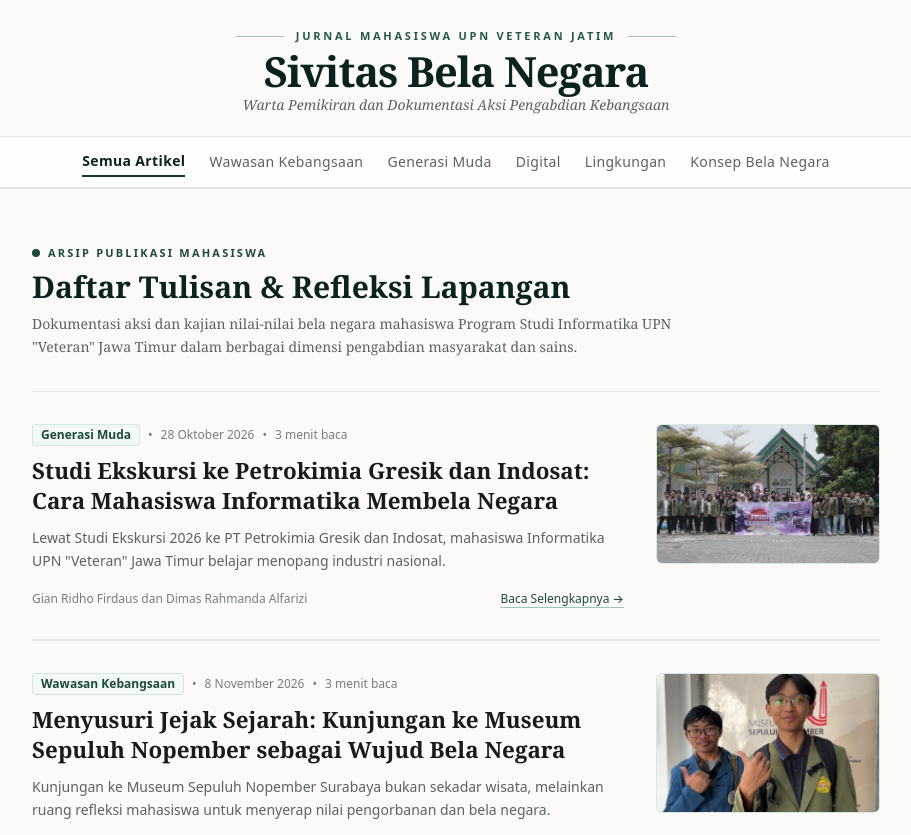
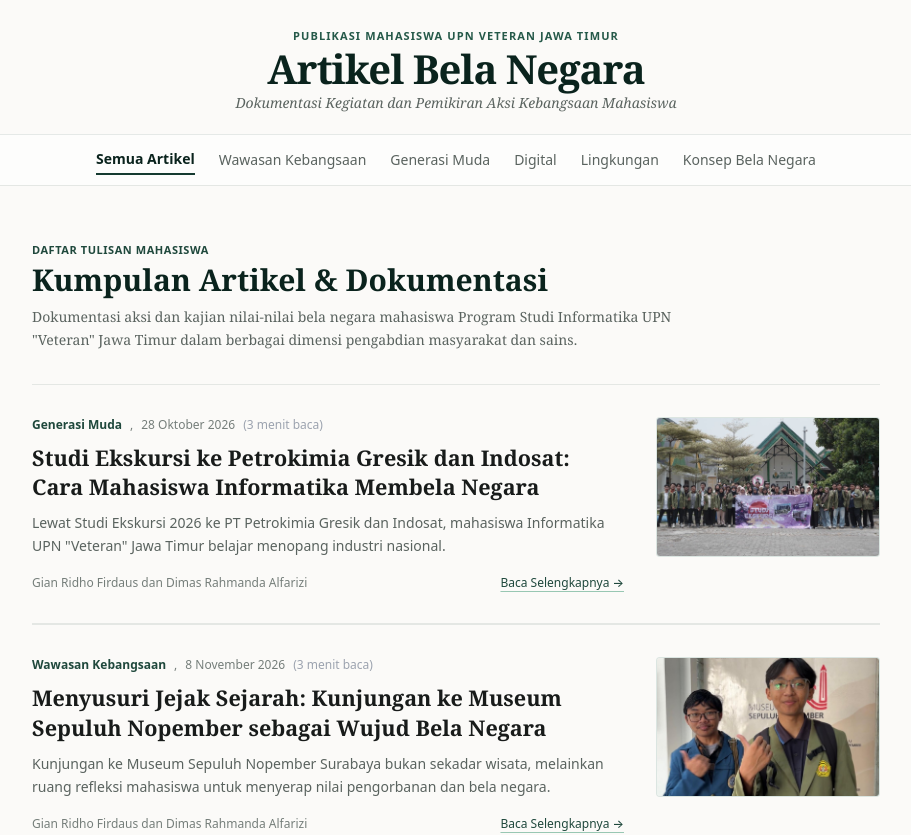
Before and after one commit to GEE669-ihs/Artikel_BelaNegara, a Next.js app: page / in a window 1280 px wide. Shown: the top 835 px of the page, without its empty margins (184-1095 px from the left). Built offline with nearby package versions, Linux system fonts and the light colour scheme.

Commit message:
feat: hapus seluruh icon lingkaran kecil dan sesuaikan identitas murni sebagai portal artikel

```diff
--- a/src/app/layout.tsx
+++ b/src/app/layout.tsx
@@ -5,12 +5,12 @@ import Footer from '@/components/Footer';
 
 export const metadata: Metadata = {
   metadataBase: new URL('https://belanegara-media.vercel.app'),
-  title: 'Sivitas Bela Negara | Jurnal Independen Mahasiswa UPN Veteran Jatim',
+  title: 'Artikel Bela Negara | Mahasiswa UPN Veteran Jawa Timur',
   description:
-    'Portal warta dan jurnal independen aksi nyata nilai-nilai Bela Negara mahasiswa UPN Veteran Jawa Timur.',
+    'Portal publikasi artikel dan dokumentasi aksi nyata nilai-nilai Bela Negara mahasiswa UPN Veteran Jawa Timur.',
   keywords: [
     'Bela Negara',
-    'Sivitas Bela Negara',
+    'Artikel Bela Negara',
     'UPN Veteran Jawa Timur',
     'Informatika',
     'Wawasan Kebangsaan',
@@ -18,11 +18,11 @@ export const metadata: Metadata = {
     'Literasi Digital',
     'Lingkungan Hidup',
   ],
-  authors: [{ name: 'Mahasiswa Informatika UPN Veteran Jatim' }],
+  authors: [{ name: 'Gian Ridho Firdaus dan Dimas Rahmanda Alfarizi' }],
   openGraph: {
-    title: 'Sivitas Bela Negara | Jurnal Independen Mahasiswa',
+    title: 'Artikel Bela Negara | Mahasiswa UPN Veteran Jawa Timur',
     description:
-      'Portal warta dan jurnal independen aksi nyata nilai-nilai Bela Negara mahasiswa UPN Veteran Jawa Timur.',
+      'Portal publikasi artikel dan dokumentasi aksi nyata nilai-nilai Bela Negara mahasiswa UPN Veteran Jawa Timur.',
     type: 'website',
     locale: 'id_ID',
   },
@@ -35,7 +35,7 @@ export default function RootLayout({
 }) {
   return (
     <html lang="id" className="scroll-smooth">
-      <body className="min-h-screen flex flex-col bg-paper text-ink-900 selection:bg-patriot-100 selection:text-patriot-900">
+      <body className="min-h-screen flex flex-col bg-paper text-ink-900 selection:bg-bottle-200 selection:text-bottle-950">
         <Navbar />
         <main className="flex-1">{children}</main>
         <Footer />
--- a/src/app/page.tsx
+++ b/src/app/page.tsx
@@ -6,14 +6,11 @@ export default function HomePage() {
     <div className="max-w-4xl mx-auto px-4 sm:px-6 py-10 md:py-14">
       {/* Editorial Intro */}
       <div className="pb-8 mb-8 border-b border-bottle-900/10">
-        <div className="flex items-center gap-2 mb-2">
-          <span className="w-2 h-2 rounded-full bg-bottle-800" />
-          <span className="text-[11px] font-bold uppercase tracking-[0.2em] text-bottle-800">
-            Arsip Publikasi Mahasiswa
-          </span>
-        </div>
+        <p className="text-[11px] font-bold uppercase tracking-wider text-bottle-800 mb-1">
+          Daftar Tulisan Mahasiswa
+        </p>
         <h2 className="font-serif text-2xl sm:text-3xl font-bold text-bottle-950 mb-2">
-          Daftar Tulisan &amp; Refleksi Lapangan
+          Kumpulan Artikel &amp; Dokumentasi
         </h2>
         <p className="text-sm text-ink-600 leading-relaxed max-w-2xl font-serif">
           Dokumentasi aksi dan kajian nilai-nilai bela negara mahasiswa Program Studi Informatika UPN &quot;Veteran&quot; Jawa Timur dalam berbagai dimensi pengabdian masyarakat dan sains.
--- a/src/components/ArticleCard.tsx
+++ b/src/components/ArticleCard.tsx
@@ -13,17 +13,16 @@ export default function ArticleCard({ article, priority = false }: ArticleCardPr
       <div className="flex flex-col-reverse md:flex-row gap-6 md:gap-8 items-start justify-between">
         {/* Text Area */}
         <div className="flex-1 space-y-2.5">
-          <div className="flex items-center gap-2 text-xs text-ink-500">
-            <span className="font-semibold text-bottle-800 px-2 py-0.5 rounded bg-bottle-50 border border-bottle-200/60">
+          <div className="flex flex-wrap items-center gap-x-2 text-xs text-ink-500">
+            <span className="font-semibold text-bottle-800">
               {article.category}
             </span>
-            <span>•</span>
+            <span>,</span>
             <span>{article.date}</span>
-            <span>•</span>
-            <span>{article.readTime}</span>
+            <span className="text-ink-400">({article.readTime})</span>
           </div>
 
-          <h2 className="font-serif text-xl sm:text-[1.4rem] font-bold text-ink-900 leading-snug group-hover:text-bottle-800 transition-colors">
+          <h2 className="font-serif text-xl sm:text-[1.35rem] font-bold text-ink-900 leading-snug group-hover:text-bottle-800 transition-colors">
             <Link href={`/artikel/${article.slug}`}>
               {article.title}
             </Link>
@@ -45,7 +44,7 @@ export default function ArticleCard({ article, priority = false }: ArticleCardPr
         </div>
 
         {/* Image Thumbnail */}
-        <div className="w-full md:w-56 md:shrink-0 aspect-[16/10] relative rounded-md overflow-hidden bg-bottle-50 border border-bottle-900/10">
+        <div className="w-full md:w-56 md:shrink-0 aspect-[16/10] relative rounded bg-bottle-50 border border-bottle-900/10 overflow-hidden">
           <Link href={`/artikel/${article.slug}`}>
             <Image
               src={article.image}
--- a/src/components/Footer.tsx
+++ b/src/components/Footer.tsx
@@ -9,15 +9,12 @@ export default function Footer() {
           <Link href="/tentang-bela-negara" className="hover:text-bottle-900 transition-colors">
             Konsep Bela Negara
           </Link>
-          <span className="text-bottle-900/20">•</span>
           <Link href="/pedoman-redaksi" className="hover:text-bottle-900 transition-colors">
             Pedoman Redaksi
           </Link>
-          <span className="text-bottle-900/20">•</span>
           <Link href="/kebijakan-privasi" className="hover:text-bottle-900 transition-colors">
             Kebijakan Privasi
           </Link>
-          <span className="text-bottle-900/20">•</span>
           <Link href="/syarat-ketentuan" className="hover:text-bottle-900 transition-colors">
             Syarat &amp; Ketentuan
           </Link>
@@ -26,7 +23,7 @@ export default function Footer() {
         {/* Editorial Attribution */}
         <div className="pt-3 border-t border-bottle-900/10 space-y-1">
           <p className="font-semibold text-bottle-950">
-            Tim Redaksi: Gian Ridho Firdaus dan Dimas Rahmanda Alfarizi
+            Tim Penulis: Gian Ridho Firdaus dan Dimas Rahmanda Alfarizi
           </p>
           <p className="text-ink-500">
             Mahasiswa Program Studi Informatika, Fakultas Ilmu Komputer, UPN &quot;Veteran&quot; Jawa Timur, Surabaya
@@ -37,7 +34,7 @@ export default function Footer() {
         </div>
 
         <p className="text-ink-400 text-[11px]">
-          &copy; {new Date().getFullYear()} Sivitas Bela Negara. Seluruh hak cipta dilindungi undang-undang.
+          &copy; {new Date().getFullYear()} Artikel Bela Negara. Seluruh hak cipta dilindungi undang-undang.
         </p>
       </div>
     </footer>
--- a/src/components/Navbar.tsx
+++ b/src/components/Navbar.tsx
@@ -18,28 +18,24 @@ export default function Navbar() {
   const pathname = usePathname();
 
   return (
-    <header className="border-b border-bottle-900/10 bg-paper/95 backdrop-blur-sm sticky top-0 z-40 transition-colors">
-      {/* Top Masthead */}
+    <header className="border-b border-bottle-900/10 bg-paper sticky top-0 z-40">
+      {/* Top Title Area */}
       <div className="max-w-4xl mx-auto px-4 sm:px-6 pt-7 pb-5 text-center">
         <Link href="/" className="inline-block group">
-          <div className="flex items-center justify-center gap-3 mb-1.5">
-            <span className="h-[1px] w-6 sm:w-12 bg-bottle-900/30" />
-            <span className="text-[10px] sm:text-[11px] font-semibold uppercase tracking-[0.25em] text-bottle-700">
-              Jurnal Mahasiswa UPN Veteran Jatim
-            </span>
-            <span className="h-[1px] w-6 sm:w-12 bg-bottle-900/30" />
-          </div>
-          <h1 className="font-serif text-3xl sm:text-4xl md:text-[2.6rem] font-bold tracking-tight text-bottle-950 group-hover:text-bottle-800 transition-colors">
-            Sivitas Bela Negara
+          <p className="text-[11px] font-semibold uppercase tracking-widest text-bottle-700 mb-1">
+            Publikasi Mahasiswa UPN Veteran Jawa Timur
+          </p>
+          <h1 className="font-serif text-3xl sm:text-4xl md:text-[2.5rem] font-bold tracking-tight text-bottle-950 group-hover:text-bottle-800 transition-colors">
+            Artikel Bela Negara
           </h1>
-          <p className="text-xs sm:text-sm text-ink-600 mt-1 font-serif italic max-w-lg mx-auto">
-            Warta Pemikiran dan Dokumentasi Aksi Pengabdian Kebangsaan
+          <p className="text-xs sm:text-sm text-ink-600 mt-1 font-serif italic">
+            Dokumentasi Kegiatan dan Pemikiran Aksi Kebangsaan Mahasiswa
           </p>
         </Link>
       </div>
 
-      {/* Nav Strip with double border line */}
-      <nav className="border-t border-b border-bottle-900/10 py-2.5 bg-white/70" aria-label="Navigasi Utama">
+      {/* Navigation Bar */}
+      <nav className="border-t border-bottle-900/10 py-2.5 bg-white/60" aria-label="Navigasi Utama">
         <div className="max-w-4xl mx-auto px-4 sm:px-6 flex items-center justify-between">
           {/* Desktop Navigation */}
           <div className="hidden md:flex items-center justify-center w-full space-x-6 text-xs sm:text-sm">
@@ -49,7 +45,7 @@ export default function Navbar() {
                 <Link
                   key={item.name}
                   href={item.href}
-                  className={`transition-all py-1 tracking-wide ${
+                  className={`transition-all py-1 ${
                     isActive
                       ? 'text-bottle-950 font-bold border-b-2 border-bottle-900'
                       : 'text-ink-600 hover:text-bottle-900'
@@ -64,22 +60,22 @@ export default function Navbar() {
           {/* Mobile Menu Button */}
           <div className="md:hidden flex items-center justify-between w-full">
             <span className="text-xs font-semibold text-bottle-800 uppercase tracking-wider">
-              Rubrik Publikasi
+              Menu Kategori
             </span>
             <button
               type="button"
               onClick={() => setMobileMenuOpen(!mobileMenuOpen)}
-              className="text-xs font-semibold text-bottle-900 py-1 px-3 rounded-md border border-bottle-900/20 hover:bg-bottle-50 transition-colors"
+              className="text-xs font-semibold text-bottle-900 py-1 px-3 rounded border border-bottle-900/20 hover:bg-bottle-50"
               aria-expanded={mobileMenuOpen}
             >
-              {mobileMenuOpen ? 'Tutup' : 'Pilih Rubrik'}
+              {mobileMenuOpen ? 'Tutup' : 'Pilih Menu'}
             </button>
           </div>
         </div>
 
         {/* Mobile Dropdown */}
         {mobileMenuOpen && (
-          <div className="md:hidden border-t border-bottle-900/10 px-4 pt-3 pb-3 space-y-1.5 bg-paper">
+          <div className="md:hidden border-t border-bottle-900/10 px-4 pt-3 pb-3 space-y-1 bg-paper">
             {navItems.map((item) => {
               const isActive = pathname === item.href;
               return (
@@ -87,7 +83,7 @@ export default function Navbar() {
                   key={item.name}
                   href={item.href}
                   onClick={() => setMobileMenuOpen(false)}
-                  className={`block py-1.5 px-2 rounded text-sm transition-colors ${
+                  className={`block py-1.5 px-2 rounded text-sm ${
                     isActive
                       ? 'text-bottle-950 font-bold bg-bottle-100/60'
                       : 'text-ink-700 hover:text-bottle-900'
```
Also changed, not shown: src/app/artikel/[slug]/page.tsx (+12 -16 lines).
